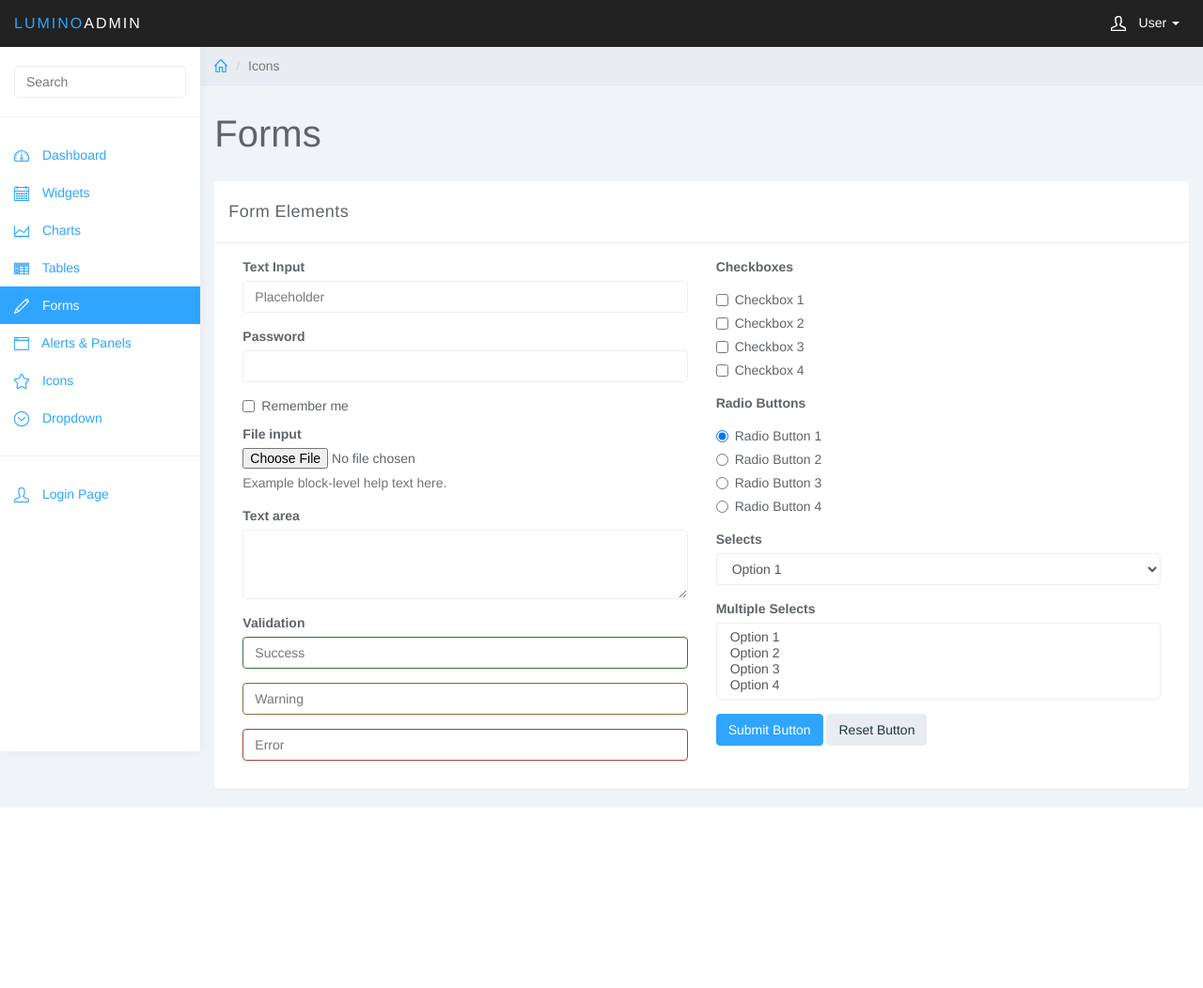
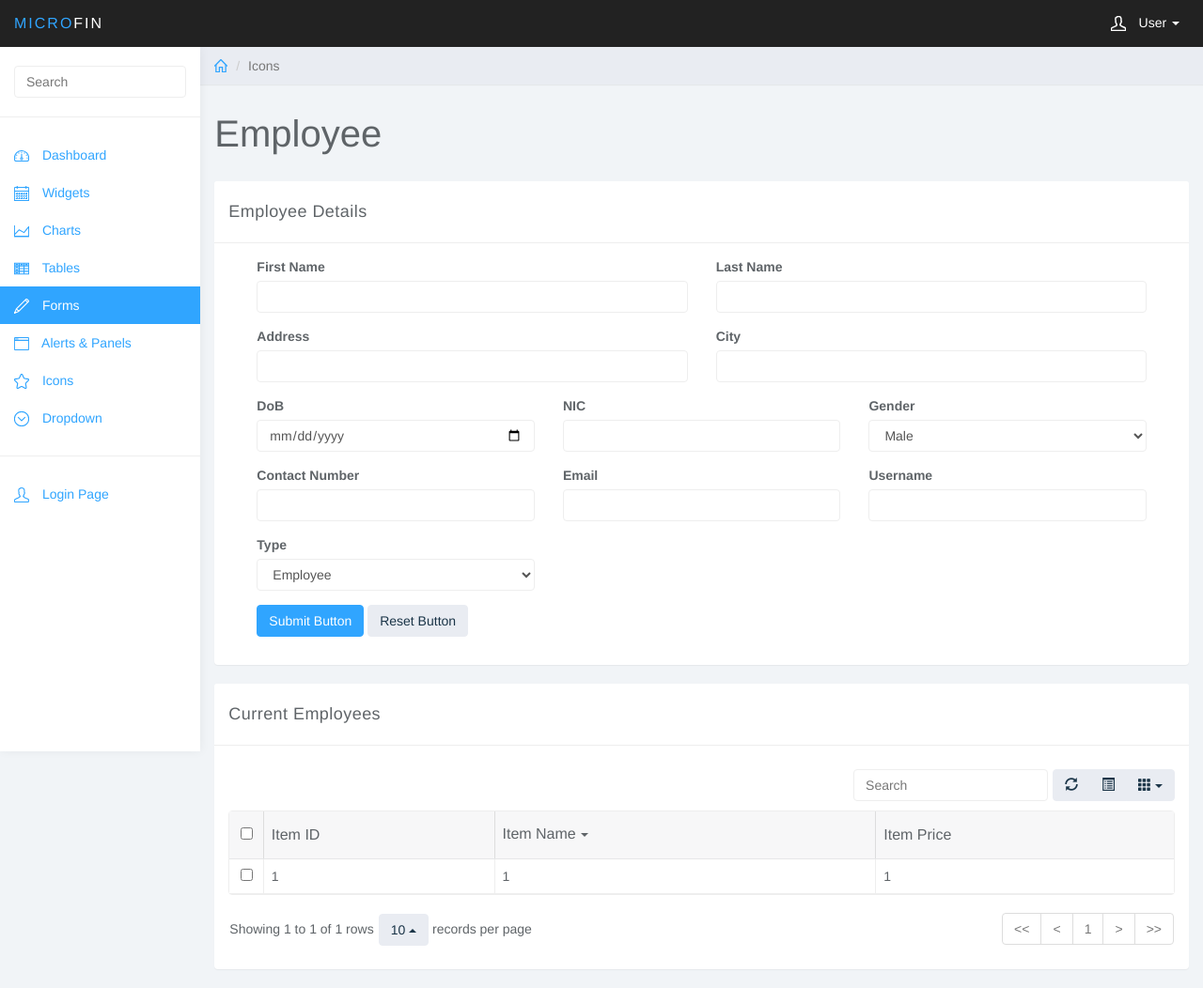
Before and after one commit to resha007/ticket_management, a CodeIgniter 4 app: the page made by app/Views/employee.php in a window 1280 px wide. Shown: the whole page at 94% size. Before the commit the page ends 860 px from the top, so only its background shows below. Run offline with PHP 8.4 and a stand-in for CodeIgniter, Linux system fonts and the light colour scheme; the template is opened without the code that fills it, so the values that code supplies are empty; some libraries are stand-ins or nearby versions.

Commit message:
emp half

```diff
--- a/app/Views/employee.php
+++ b/app/Views/employee.php
@@ -7,6 +7,7 @@
 
 <link href="css/bootstrap.min.css" rel="stylesheet">
 <link href="css/datepicker3.css" rel="stylesheet">
+<link href="css/bootstrap-table.css" rel="stylesheet">
 <link href="css/styles.css" rel="stylesheet">
 
 <!--Icons-->
@@ -29,7 +30,7 @@
 					<span class="icon-bar"></span>
 					<span class="icon-bar"></span>
 				</button>
-				<a class="navbar-brand" href="#"><span>Lumino</span>Admin</a>
+				<a class="navbar-brand" href="#"><span>MICRO</span>fin</a>
 				<ul class="user-menu">
 					<li class="dropdown pull-right">
 						<a href="#" class="dropdown-toggle" data-toggle="dropdown"><svg class="glyph stroked male-user"><use xlink:href="#stroked-male-user"></use></svg> User <span class="caret"></span></a>
@@ -97,7 +98,7 @@
 
 		<div class="row">
 			<div class="col-lg-12">
-				<h1 class="page-header">Forms</h1>
+				<h1 class="page-header">Employee</h1>
 			</div>
 		</div><!--/.row-->
 
@@ -105,123 +106,99 @@
 		<div class="row">
 			<div class="col-lg-12">
 				<div class="panel panel-default">
-					<div class="panel-heading">Form Elements</div>
+					<div class="panel-heading">Employee Details</div>
 						<div class="panel-body">
-						<div class="col-md-6">
+							<div class="col-md-12">
 								<form role="form">
 
-								<div class="form-group">
-									<label>Text Input</label>
-									<input class="form-control" placeholder="Placeholder">
+									<div class="form-group col-md-6">
+										<label>First Name</label>
+										<input class="form-control" name="first_name" id="first_name">
 									</div>
 
-								<div class="form-group">
-									<label>Password</label>
-									<input type="password" class="form-control">
+									<div class="form-group col-md-6">
+										<label>Last Name</label>
+										<input class="form-control" name="last_name" id="last_name">
+									</div>
+									<div class="form-group col-md-6">
+										<label>Address</label>
+										<input class="form-control" name="address" id="address">
+									</div>
+									<div class="form-group col-md-6">
+										<label>City</label>
+										<input class="form-control" name="city" id="city">
+									</div>
+									<div class="form-group col-md-4">
+										<label>DoB</label>
+										<input type="date" class="form-control" name="dob" id="dob">
+									</div>
+									<div class="form-group col-md-4">
+										<label>NIC</label>
+										<input class="form-control" name="nic" id="nic">
+									</div>
+									<div class="form-group col-md-4">
+										<label>Gender</label>
+										<select class="form-control" name="gender" id="gender">
+											<option value="1">Male</option>
+											<option value="2">Female</option>
+										</select>
+									</div>
+									<div class="form-group col-md-4">
+										<label>Contact Number</label>
+										<input class="form-control" name="contact_no" id="contact_no">
+									</div>
+									<div class="form-group col-md-4">
+										<label>Email</label>
+										<input type="email" class="form-control" name="email" id="email">
+									</div>
+									<div class="form-group col-md-4">
+										<label>Username</label>
+										<input class="form-control" name="username" id="username">
+									</div>
+									<div class="form-group col-md-4">
+										<label>Type</label>
+										<select class="form-control" name="type" id="type">
+											<option value="1">Employee</option>
+											<option value="2">Rider</option>
+										</select>
 									</div>
 
-								<div class="form-group checkbox">
-								  <label>
-								    <input type="checkbox">Remember me</label>
+
+									<div class="form-group col-md-12">
+										<button type="submit" class="btn btn-primary">Submit Button</button>
+										<button type="reset" class="btn btn-default">Reset Button</button>
 									</div>
-
-								<div class="form-group">
-									<label>File input</label>
-									<input type="file">
-									 <p class="help-block">Example block-level help text here.</p>
-								</div>
-
-								<div class="form-group">
-									<label>Text area</label>
-									<textarea class="form-control" rows="3"></textarea>
-								</div>
-
-								<label>Validation</label>
-								<div class="form-group has-success">
-									<input class="form-control" placeholder="Success">
-								</div>
-								<div class="form-group has-warning">
-									<input class="form-control" placeholder="Warning">
-								</div>
-								<div class="form-group has-error">
-									<input class="form-control" placeholder="Error">
 							</div>
 
 					</div>
-							<div class="col-md-6">
+				</div>
+			</div><!-- /.col-->
+		</div><!-- /.row -->
 
-								<div class="form-group">
-									<label>Checkboxes</label>
-									<div class="checkbox">
-										<label>
-											<input type="checkbox" value="">Checkbox 1
-										</label>
-									</div>
-									<div class="checkbox">
-										<label>
-											<input type="checkbox" value="">Checkbox 2
-										</label>
-									</div>
-									<div class="checkbox">
-										<label>
-											<input type="checkbox" value="">Checkbox 3
-										</label>
-									</div>
-									<div class="checkbox">
-										<label>
-											<input type="checkbox" value="">Checkbox 4
-										</label>
-									</div>
-								</div>
 
-								<div class="form-group">
-									<label>Radio Buttons</label>
-									<div class="radio">
-										<label>
-											<input type="radio" name="optionsRadios" id="optionsRadios1" value="option1" checked>Radio Button 1
-										</label>
-									</div>
-									<div class="radio">
-										<label>
-											<input type="radio" name="optionsRadios" id="optionsRadios2" value="option2">Radio Button 2
-										</label>
-									</div>
-									<div class="radio">
-										<label>
-											<input type="radio" name="optionsRadios" id="optionsRadios3" value="option3">Radio Button 3
-										</label>
-									</div>
-									<div class="radio">
-										<label>
-											<input type="radio" name="optionsRadios" id="optionsRadios3" value="option3">Radio Button 4
-										</label>
-									</div>
-								</div>
+		<div class="row">
+			<div class="col-lg-12">
+				<div class="panel panel-default">
+					<div class="panel-heading">Current Employees</div>
+					<div class="panel-body">
+						<table data-toggle="table" data-url="tables/data1.json"  data-show-refresh="true" data-show-toggle="true" data-show-columns="true" data-search="true" data-select-item-name="toolbar1" data-pagination="true" data-sort-name="name" data-sort-order="desc">
+								<thead>
+								<tr>
+									<th data-field="state" data-checkbox="true" >Item ID</th>
+									<th data-field="id" data-sortable="true">Item ID</th>
+									<th data-field="name"  data-sortable="true">Item Name</th>
+									<th data-field="price" data-sortable="true">Item Price</th>
+								</tr>
+								</thead>
+								<tr>
+									<td>11</td>
+									<td>1</td>
+									<td>1</td>
+									<td>1</td>
+								</tr>
 
-								<div class="form-group">
-									<label>Selects</label>
-									<select class="form-control">
-										<option>Option 1</option>
-										<option>Option 2</option>
-										<option>Option 3</option>
-										<option>Option 4</option>
-									</select>
-								</div>
 
-								<div class="form-group">
-									<label>Multiple Selects</label>
-									<select multiple class="form-control">
-										<option>Option 1</option>
-										<option>Option 2</option>
-										<option>Option 3</option>
-										<option>Option 4</option>
-									</select>
-								</div>
-
-								<button type="submit" class="btn btn-primary">Submit Button</button>
-								<button type="reset" class="btn btn-default">Reset Button</button>
-							</div>
-						</form>
+							</table>
 					</div>
 				</div>
 			</div><!-- /.col-->
@@ -236,6 +213,7 @@
 	<script src="js/easypiechart.js"></script>
 	<script src="js/easypiechart-data.js"></script>
 	<script src="js/bootstrap-datepicker.js"></script>
+	<script src="js/bootstrap-table.js"></script>
 	<script>
 		!function ($) {
 			$(document).on("click","ul.nav li.parent > a > span.icon", function(){
```
Also changed, not shown: app/Controllers/Employee.php (added, +11 -0 lines). Lines whose indentation alone changed are shown as unchanged.
